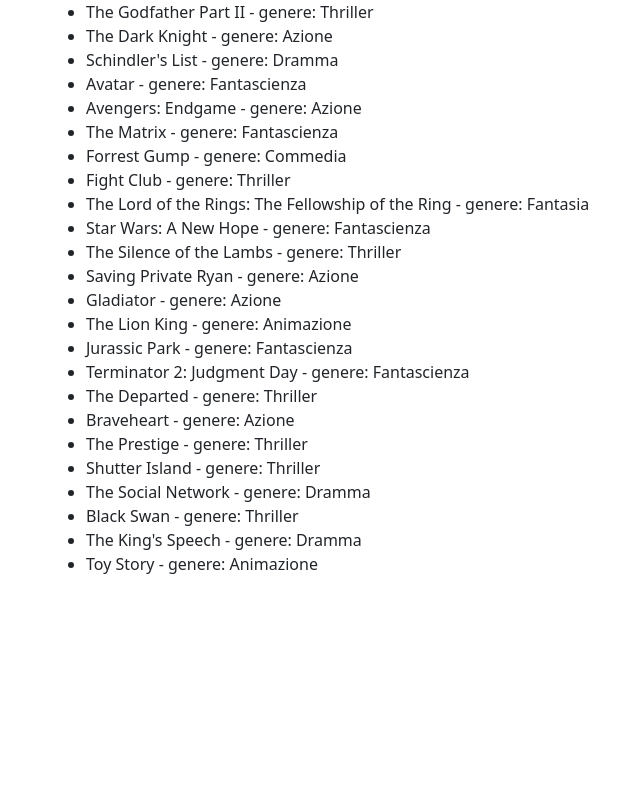
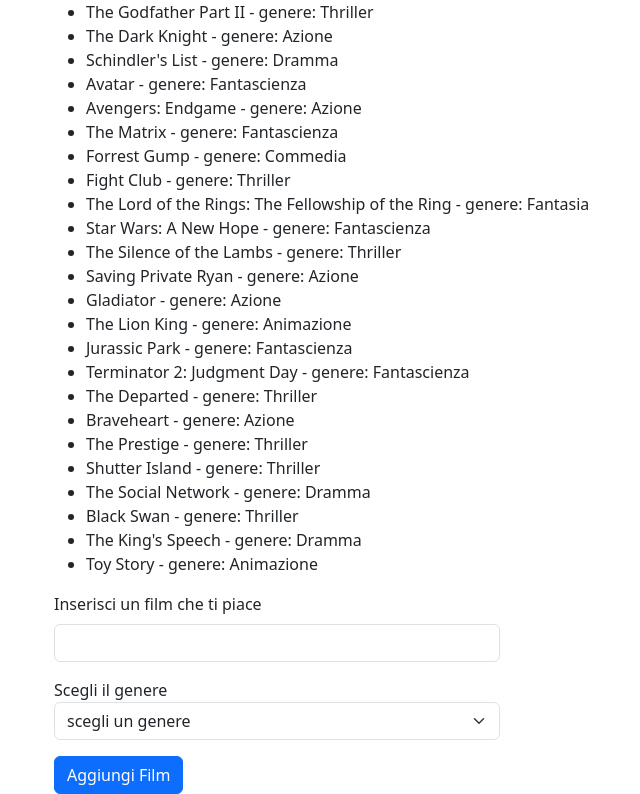
Before and after one commit to SimonePalmisciano/react-movie-filter, a React (Vite) app: page / in a window 1280 px wide. Shown: the part 430-1224 px from the top of the page, without its empty margins (28-668 px from the left). Before the commit the page ends 1022 px from the top, so only its background shows below. Built offline with nearby package versions, Linux system fonts and the light colour scheme.

Commit message:
aggiunta form per aggiungere un film

```diff
--- a/src/App.jsx
+++ b/src/App.jsx
@@ -50,18 +50,25 @@
   const [allFilmsList, setAllFilmList] = useState(filmsList);
   const [allFilmsFiltered, setAllFilmsFiltered] = useState(allFilmsList);
 
+  const [addAFilm, setAddAFilm] = useState('');
+
   useEffect(() => {
     console.log('sei riuscito a cambiare : ' + searchInput + ' ' + searchGenre);
 
     const filmsGenreFiltered = allFilmsList.filter(film => {
       return film.genre.toLowerCase().includes(searchGenre.toLowerCase())
-      &&
-      film.title.toLowerCase().includes(searchInput.toLowerCase());
-    })
+        &&
+        film.title.toLowerCase().includes(searchInput.toLowerCase());
+    });
 
     setAllFilmsFiltered(filmsGenreFiltered);
+    setAllFilmList()
 
-  }, [searchInput, searchGenre])
+  }, [searchInput, searchGenre]);
+
+  const submitHandler = (event) => {
+
+  }
 
   return (
     <div className="container">
@@ -125,6 +132,46 @@
             })}
           </ul>
         </div>
+        <div>
+          <form onSubmit={submitHandler}>
+            <div className="mb-3">
+              <label
+                htmlFor="add-film-input"
+                className="form-label"
+              >
+                Inserisci un film che ti piace
+              </label>
+              <input
+                className="form-control"
+                id="add-film-input"
+                name="addFilm"
+                value={addAFilm}
+                onChange={(event) => setAddAFilm(event.target.value)}
+              />
+            </div>
+            <div className="mb-3">
+              <label
+                htmlFor="add-select-genre"
+              >
+                Scegli il genere
+              </label>
+              <select
+                className="form-select"
+                aria-label="Default select"
+                name="films"
+                id="add-select-genre"
+              >
+                <option value="">scegli un genere</option>
+                {uniqueGenres.map((film, index) => {
+                  return (
+                    <option key={index} value={film}>{film}</option>
+                  )
+                })}
+              </select>
+            </div>
+            <button className="btn btn-primary">Aggiungi Film</button>
+          </form>
+        </div>
       </main>
     </div>
   );
```
